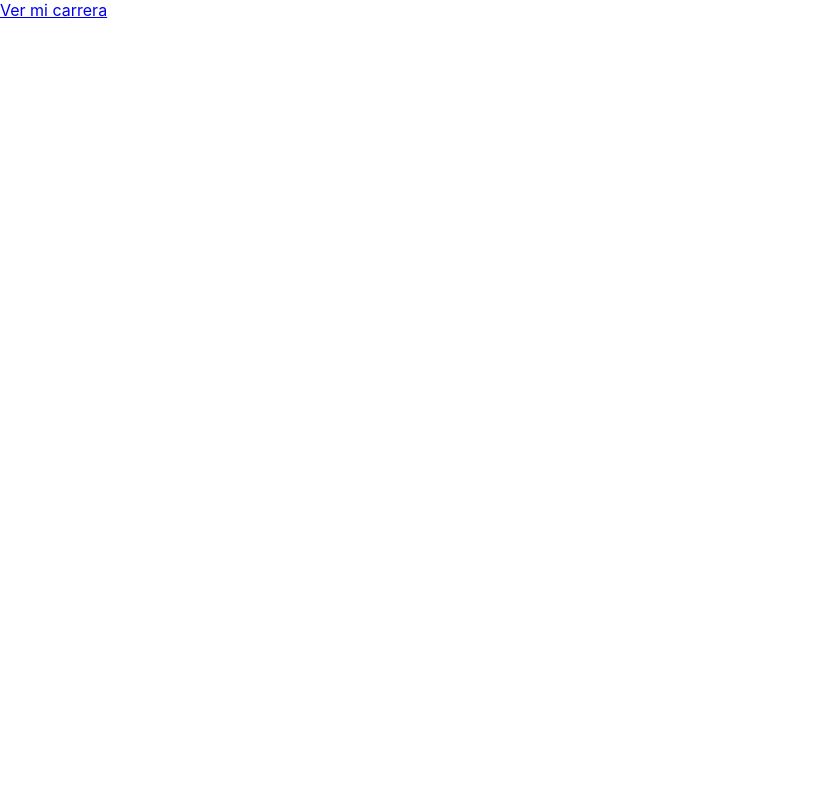
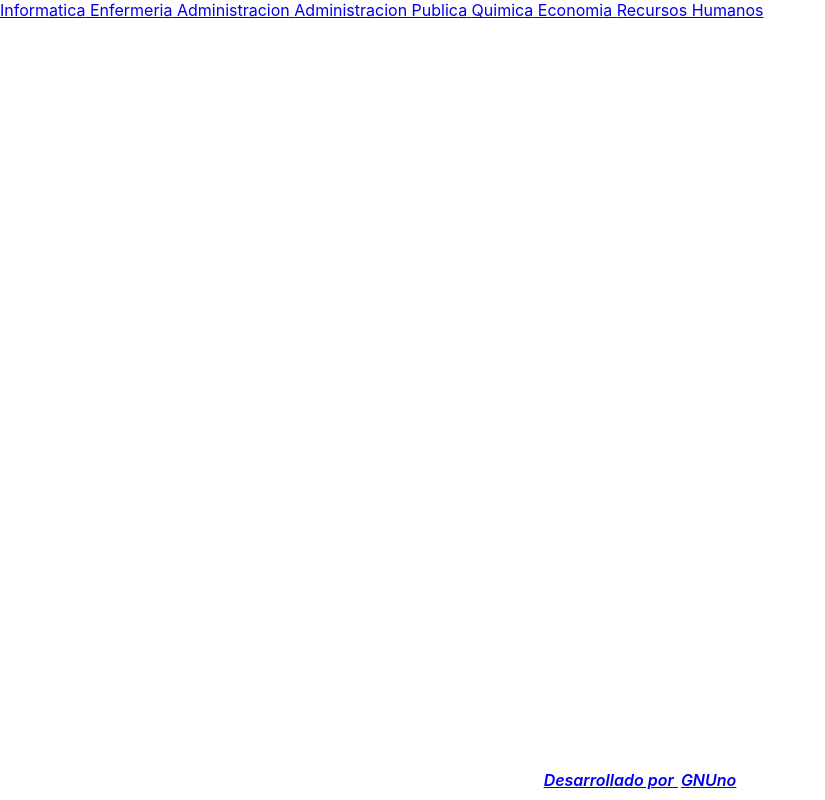
Before and after one commit to gnuno/web-plan-de-estudios, a React (Create React App) app: page / in a window 1280 px wide. Shown: the whole page, without its empty margins (0-825 px from the left). Built offline with nearby package versions, Linux system fonts and the light colour scheme.

Commit message:
Init Index and Career page

```diff
--- a/package.json
+++ b/package.json
@@ -11,6 +11,7 @@
     "react-flow-renderer": "^9.6.6",
     "react-router-dom": "^5.2.0",
     "react-scripts": "4.0.3",
+    "styled-components": "^5.3.0",
     "web-vitals": "^1.1.2"
   },
   "scripts": {
--- a/src/App.jsx
+++ b/src/App.jsx
@@ -1,14 +1,17 @@
 import React from 'react'
 import { BrowserRouter, Route } from "react-router-dom";
 
-import Index from './pages/Index'
-import OverviewFlow from './pages/OverviewFlow'
+import Index from './pages/Index';
+import Career from './pages/Career';
+
+import Footer from './components/molecules/Footer';
 
 export default function App() {
-	return (
-		<BrowserRouter>
-			<Route exact strict path='/' render={ () => <Index /> } />
-			<Route exact strict path='/carrera/:name' render={ () => <OverviewFlow /> } />
+  return (
+    <BrowserRouter>
+      <Route exact strict path='/' render={() => <Index />} />
+      <Route exact strict path='/carrera/:name' render={() => <Career />} />
+      <Footer />
     </BrowserRouter>
-	)
+  )
 }
--- a/src/components/atoms/initialElements/initial-elements.utils.jsx
+++ b/src/components/atoms/initialElements/initial-elements.utils.jsx
@@ -12,7 +12,7 @@ export const nodeStyles = (width = '150px') => {
   }
 }
 
-export const NodeLabel = ({title, subtitle}) => {
+export const NodeLabel = ({ title, subtitle }) => {
   return (
     <>
       <h4 style={{ margin: 0 }}>{title}</h4>
--- /dev/null
+++ b/src/components/molecules/Footer.jsx
@@ -0,0 +1,24 @@
+import React from "react"
+import styled from "styled-components";
+
+const Foot = styled.footer`
+    font-weight: 600;
+    height: 40px;
+    display: flex;
+    align-items: center;
+    justify-content: center;
+    bottom: 0px;
+    position: absolute;
+    width: 100%;
+    span{ margin-left: 3px }
+`;
+
+export default function Footer() {
+  return (
+    <Foot>
+      <a href="https://www.gnuno.com.ar">
+        <i>Desarrollado por <span className="primary">GNUno</span></i>
+      </a>
+    </Foot>
+  );
+}
--- a/src/pages/OverviewFlow.jsx
+++ b/src/components/organisms/OverviewFlow.jsx
@@ -2,8 +2,8 @@ import React, { useState } from "react";
 
 import ReactFlow, { MiniMap, Controls, Background } from "react-flow-renderer";
 
-import initialElements from "../components/atoms/initialElements/initial-elements";
-import MultipleConnectionNode from "../components/atoms/multipleConnectionNode/MultipleConnectionNode";
+import initialElements from "../atoms/initialElements/initial-elements";
+import MultipleConnectionNode from "../atoms/multipleConnectionNode/MultipleConnectionNode";
 
 const nodeTypes = {
   multipleNode: MultipleConnectionNode,
--- /dev/null
+++ b/src/pages/Career.jsx
@@ -0,0 +1,14 @@
+import React from 'react';
+import { useParams } from "react-router";
+import OverviewFlow from '../components/organisms/OverviewFlow'
+
+export default function Career() {
+  const { name } = useParams();
+
+  return (
+    <>
+      <h1> {name} </h1>
+      <OverviewFlow />
+    </>
+  );
+};
--- a/src/pages/Index.jsx
+++ b/src/pages/Index.jsx
@@ -1,13 +1,20 @@
 import React from 'react';
 import { Link } from "react-router-dom";
 
-const Index = () => {
+export default function Index() {
+  const careers = [
+    { name: "Informatica", path: "/info" },
+    { name: "Enfermeria", path: "/enf" },
+    { name: "Administracion", path: "/admin" },
+    { name: "Administracion Publica", path: "/adminpublica" },
+    { name: "Quimica", path: "/quimica" },
+    { name: "Economia", path: "/economia" },
+    { name: "Recursos Humanos", path: "/rrhh" }
+  ]
 
-    return (
-        <Link to="/carrera/info">
-            Ver mi carrera
-        </Link>
-    );
-  };
-
-  export default Index;
+  return (
+    careers.map(c =>
+      <Link to={'/carrera' + c.path}> {c.name} </Link>
+    )
+  );
+};
```
Also changed, not shown: src/components/atoms/initialElements/initial-elements.jsx (+61 -61 lines), src/index.js (+7 -8 lines), src/components/atoms/trash.txt (deleted), src/components/molecules/trash.txt (deleted), src/components/organisms/trash.txt (deleted), 1 other file (tests, documents, lock files or other folders). Lines whose indentation alone changed are shown as unchanged.
